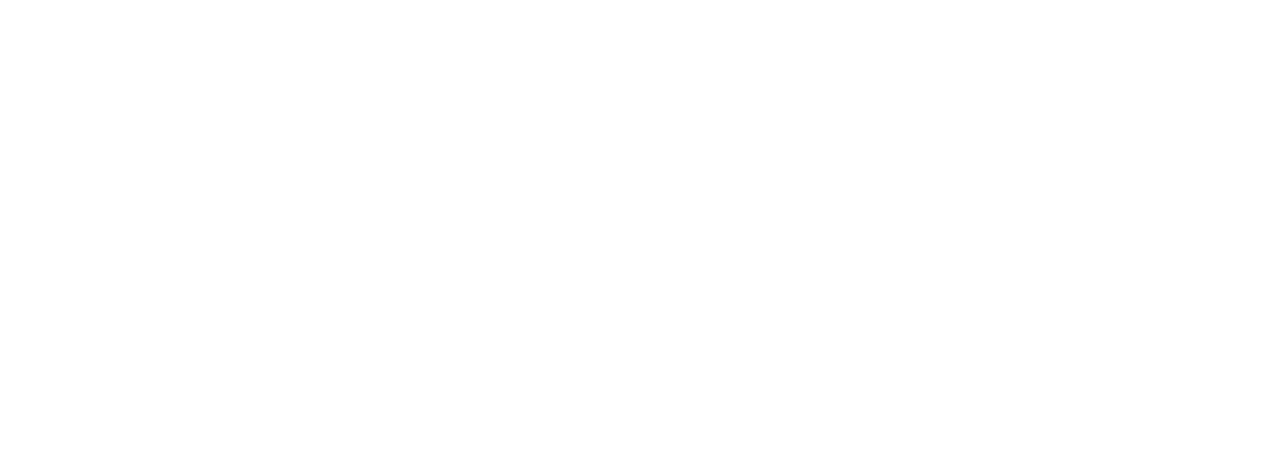
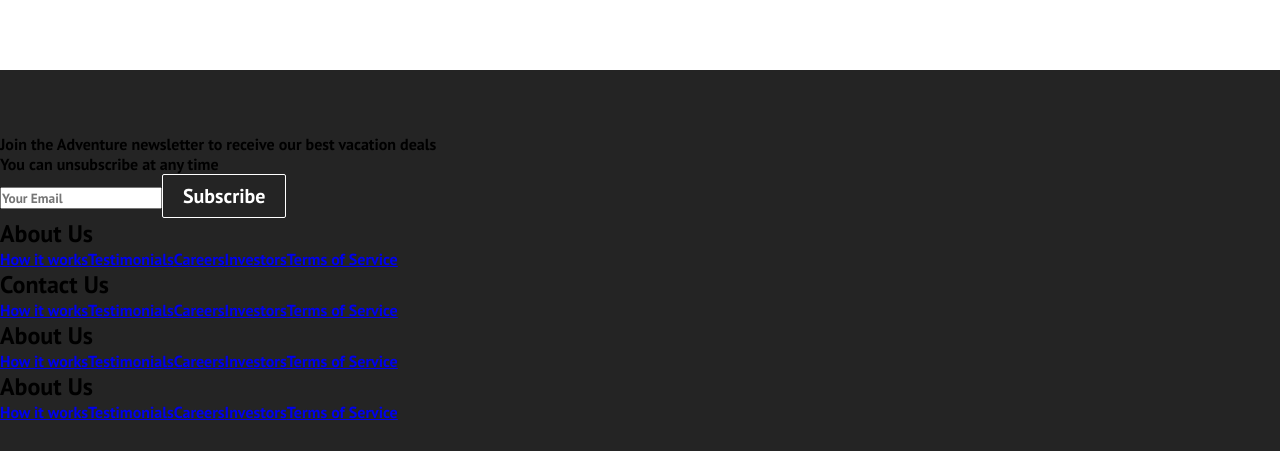
Before and after one commit to Saoa35/adventuries, a React (Create React App) app: page / in a window 1280 px wide. Shown: the part 1855-2306 px from the top of the page. Before the commit the page ends 1925 px from the top, so only its background shows below. Built offline with nearby package versions, Linux system fonts and the light colour scheme.

Commit message:
+ completed Footer component

```diff
--- a/src/components/Footer.css
+++ b/src/components/Footer.css
@@ -0,0 +1,8 @@
+.footer-container {
+  background-color: #242424;
+  padding: 4rem 0 2rem 0;
+  display: flex;
+  flex-direction: column;
+  justify-content: center;
+  align-self: center;
+}
--- a/src/components/Footer.jsx
+++ b/src/components/Footer.jsx
@@ -1,4 +1,7 @@
 import React from "react";
+import { Button } from "./Button.jsx";
+import "./Footer.css";
+import { Link } from "react-router-dom";
 
 function Footer() {
   return (
@@ -18,9 +21,46 @@
               placeholder="Your Email"
               className="footer-input"
             />
+            <Button buttonStyle="btn--outline">Subscribe</Button>
           </form>
         </div>
       </section>
+      <div className="footer-links">
+        <div className="footer-link-wrapper">
+          <div className="footer-link-items">
+            <h2>About Us</h2>
+            <Link to="/sign-up">How it works</Link>
+            <Link to="/">Testimonials</Link>
+            <Link to="/">Careers</Link>
+            <Link to="/">Investors</Link>
+            <Link to="/">Terms of Service</Link>
+          </div>
+          <div className="footer-link-items">
+            <h2>Contact Us</h2>
+            <Link to="/sign-up">How it works</Link>
+            <Link to="/">Testimonials</Link>
+            <Link to="/">Careers</Link>
+            <Link to="/">Investors</Link>
+            <Link to="/">Terms of Service</Link>
+          </div>
+          <div className="footer-link-items">
+            <h2>About Us</h2>
+            <Link to="/sign-up">How it works</Link>
+            <Link to="/">Testimonials</Link>
+            <Link to="/">Careers</Link>
+            <Link to="/">Investors</Link>
+            <Link to="/">Terms of Service</Link>
+          </div>
+          <div className="footer-link-items">
+            <h2>About Us</h2>
+            <Link to="/sign-up">How it works</Link>
+            <Link to="/">Testimonials</Link>
+            <Link to="/">Careers</Link>
+            <Link to="/">Investors</Link>
+            <Link to="/">Terms of Service</Link>
+          </div>
+        </div>
+      </div>
     </div>
   );
 }
--- a/src/components/pages/Home.jsx
+++ b/src/components/pages/Home.jsx
@@ -2,12 +2,14 @@
 import "../../App.css";
 import HeroSection from "../HeroSection";
 import Cards from "../Cards";
+import Footer from "../Footer";
 
 function Home() {
   return (
     <>
       <HeroSection />
       <Cards />
+      <Footer />
     </>
   );
 }
```
